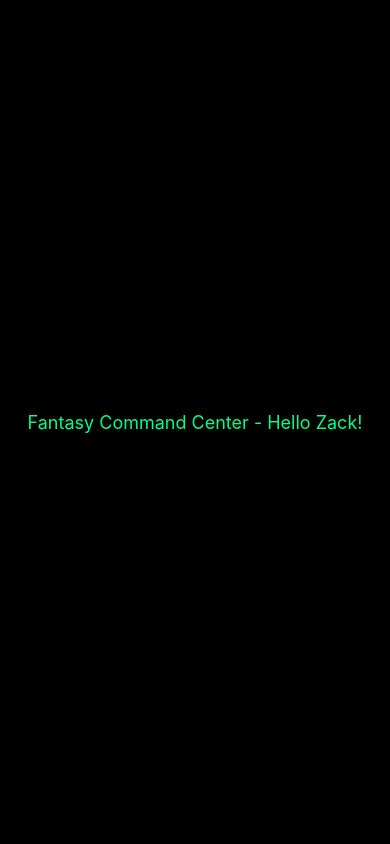
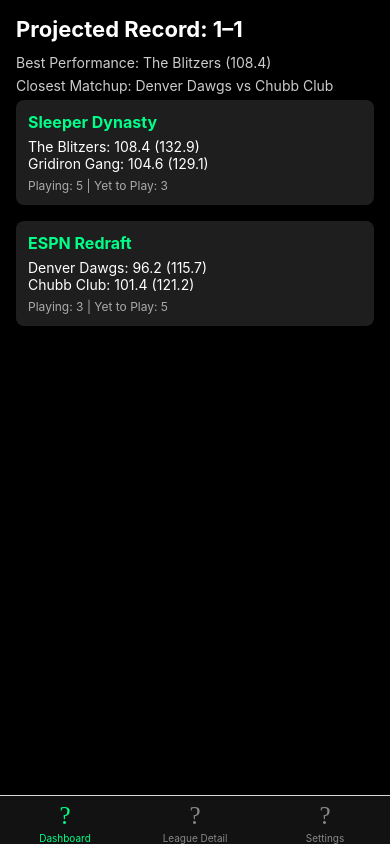
Before and after one commit to zmarmer/fantast-command-center, a React Native app: screen / in a window 390 px wide. Built offline with nearby package versions, Linux system fonts and the light colour scheme.

Commit message:
Update App.js

```diff
--- a/App.js
+++ b/App.js
@@ -1,23 +1,35 @@
 import React from 'react';
-import { View, Text, StyleSheet } from 'react-native';
+import { NavigationContainer } from '@react-navigation/native';
+import { createBottomTabNavigator } from '@react-navigation/bottom-tabs';
+import Dashboard from './screens/Dashboard';
+import Settings from './screens/Settings';
+import LeagueDetail from './screens/LeagueDetail';
+import { Ionicons } from '@expo/vector-icons';
 
-export default function Dashboard() {
+const Tab = createBottomTabNavigator();
+
+export default function App() {
   return (
-    <View style={styles.container}>
-      <Text style={styles.text}>Fantasy Command Center - Hello Zack!</Text>
-    </View>
+    <NavigationContainer>
+      <Tab.Navigator
+        screenOptions={({ route }) => ({
+          headerShown: false,
+          tabBarStyle: { backgroundColor: '#121212' },
+          tabBarActiveTintColor: '#00ff88',
+          tabBarInactiveTintColor: '#888',
+          tabBarIcon: ({ color, size }) => {
+            let iconName = 'ios-home';
+            if (route.name === 'Dashboard') iconName = 'ios-home';
+            else if (route.name === 'League Detail') iconName = 'ios-football';
+            else if (route.name === 'Settings') iconName = 'ios-settings';
+            return <Ionicons name={iconName} size={size} color={color} />;
+          }
+        })}
+      >
+        <Tab.Screen name="Dashboard" component={Dashboard} />
+        <Tab.Screen name="League Detail" component={LeagueDetail} />
+        <Tab.Screen name="Settings" component={Settings} />
+      </Tab.Navigator>
+    </NavigationContainer>
   );
 }
-
-const styles = StyleSheet.create({
-  container: {
-    flex: 1,
-    justifyContent: 'center',
-    alignItems: 'center',
-    backgroundColor: '#000',
-  },
-  text: {
-    color: '#00ff88',
-    fontSize: 18,
-  },
-});
```
